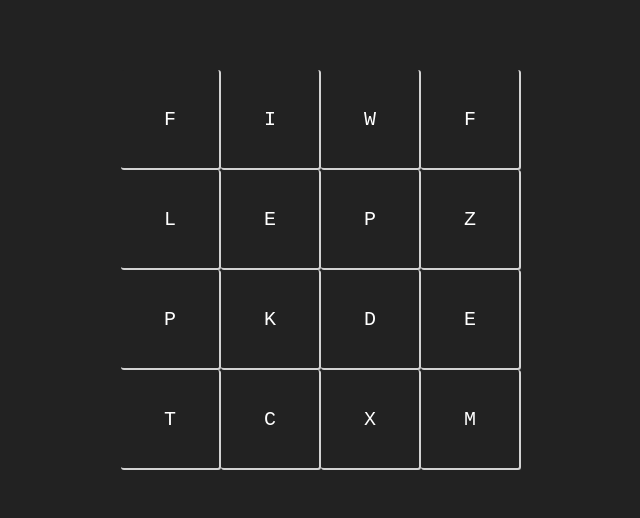
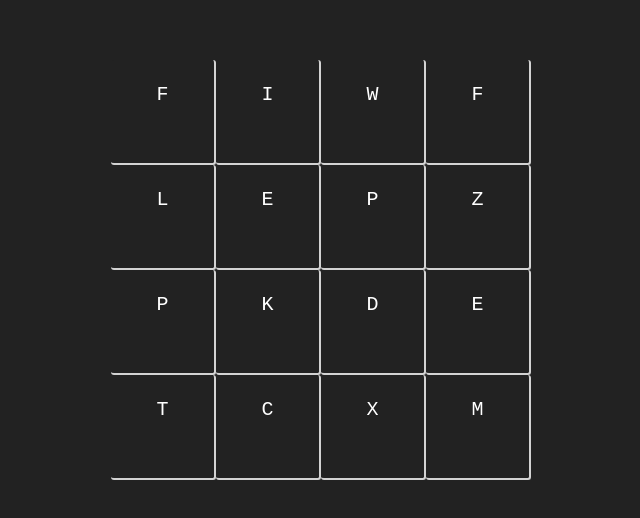
Before and after one commit to itIsBrando/Wordy, a plain HTML site: page index.html in a window 1280 px wide. Shown: the part 130-648 px from the top of the page, without its empty margins (319-959 px from the left). Drawn offline with Linux system fonts and the light colour scheme.

Commit message:
Using flex for board.

```diff
--- a/index.html
+++ b/index.html
@@ -1,4 +1,6 @@
-<html>
+<html lang="en">
+    <meta name="viewport" content="width=device-width, initial-scale=1">
+
     <head>
         <style>
             body {
@@ -8,8 +10,11 @@
 
             #board {
                 display: grid;
-                grid-template-columns: repeat(4, 100px);
-                grid-template-rows: repeat(4, 100px);
+                width: auto;
+                height: 420px;
+                width: 420px;
+                grid-template-columns: repeat(4, 1fr);
+                grid-template-rows: repeat(4, 1fr);
                 grid-row: 4;
                 grid-column: 4;
                 /* gap: 10px; */
@@ -17,14 +22,27 @@
                 font-size: x-large;
                 font-family: monospace;
 
-                position: absolute;
-                transform: translate(-50%, -50%);
-                left: 50%;
-                top: 50%;
-
                 -moz-user-select: none;
                 -webkit-user-select: none;
                 user-select: none;
+            }
+
+            #game {
+                display: flex;
+                width: 100%;
+                height: 100%;
+                align-items: center;
+                flex-direction: column;
+            }
+
+            #board-container {
+                display: flex;
+                flex: 1;
+                /* flex-shrink: 1; */
+                /* height: 100%; */
+                width: min-content;
+                justify-items: center;
+                align-items: center;
             }
 
             .board-tile-border {
@@ -38,7 +56,7 @@
                 color:white;
                 display: table-cell;
                 background-color: #222222;
-                padding: 15px;
+                /* width: 100%; */
                 display: grid;
                 vertical-align: middle;
             }
@@ -53,7 +71,13 @@
         </style>
         <body>
             <title>Wordy</title>
-            <div id="board"> </div>
+            <div id="game">
+                <div id="board-container">
+                    <div id="board">
+
+                    </div>
+                </div>
+            </div>
         </body>
         <script type="text/javascript">
             var Letters = new function() {
@@ -100,6 +124,7 @@
             for(let i = 0; i < a.length; i++) {
                 a[i].innerHTML = "<br>" + Letters.randLetter();
                 a[i].onclick = Letters.clicked;
+                a[i].ontouchstart = Letters.clicked;
             }
         </script>
     </head>
```
